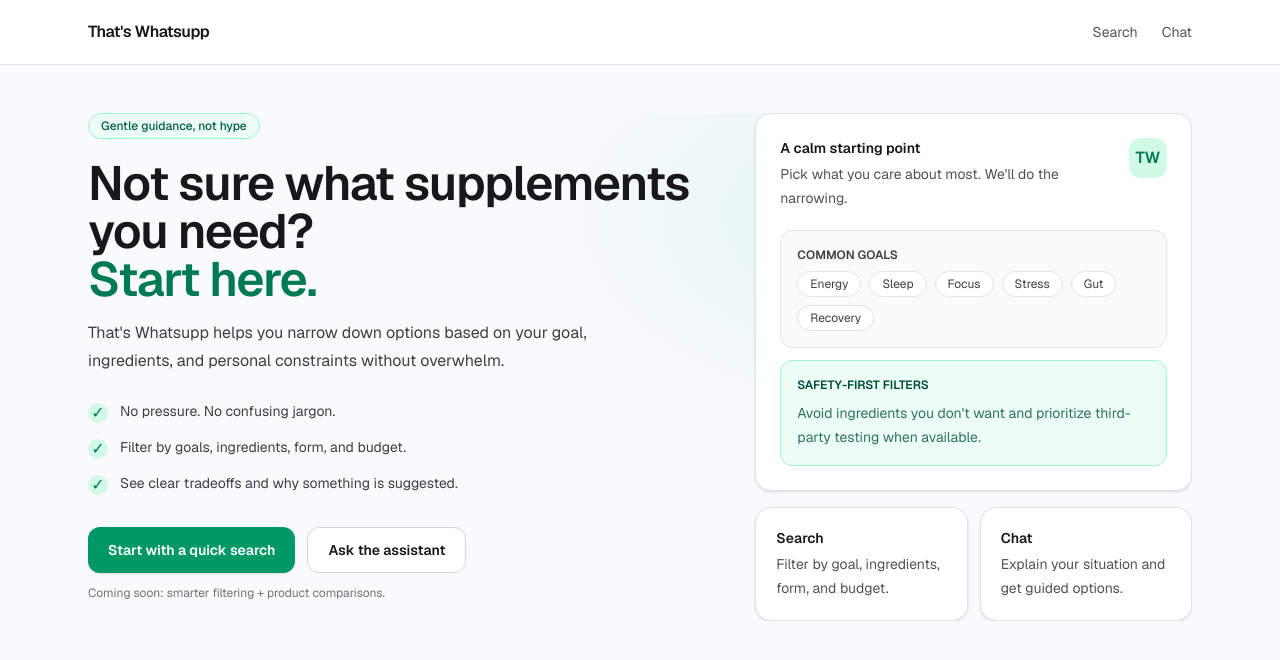
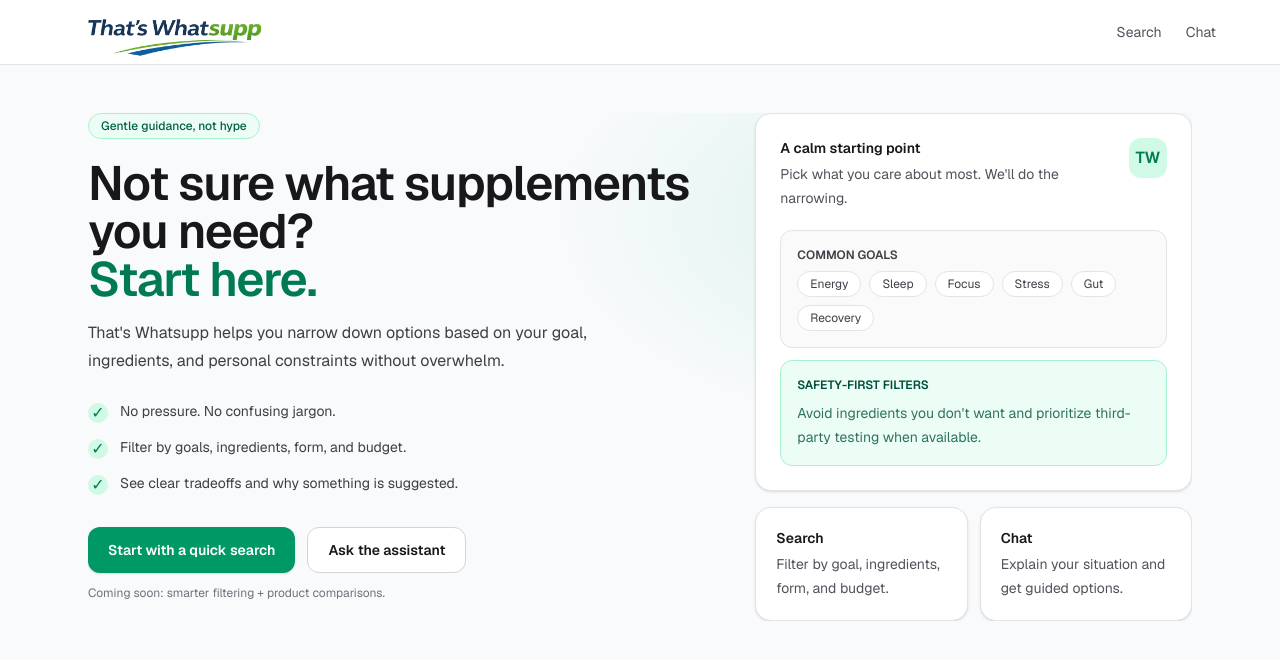
Before and after one commit to selanier0523-crs/thats-whatsupp-frontend, a Next.js app: page / in a window 1280 px wide. Shown: the top 660 px of the page. Built offline with nearby package versions, Linux system fonts and the light colour scheme.

Commit message:
Added a logo to our website

```diff
--- a/app/layout.tsx
+++ b/app/layout.tsx
@@ -31,10 +31,15 @@
       >
         {/* Top navigation */}
         <header className="sticky top-0 z-50 border-b border-zinc-200 bg-white">
-          <div className="mx-auto flex h-16 max-w-6xl items-center justify-between px-6">
-            <Link href="/" className="font-semibold tracking-tight text-zinc-900">
-              That&apos;s Whatsupp
-            </Link>
+          <div className="mx-auto flex h-16 max-w-6xl items-center justify-between px-0">
+        <Link href="/" className="flex items-center gap-1-ml-1">
+         <img
+           src="/logo.svg"
+           alt="That's Whatsupp"
+           className="h-55 w-auto translate-y-2"
+          />
+       </Link>
+
 
             <nav className="flex items-center gap-6 text-sm text-zinc-600">
               <Link href="/search" className="hover:text-zinc-900">
```
Also changed, not shown: public/logo.svg (added).
